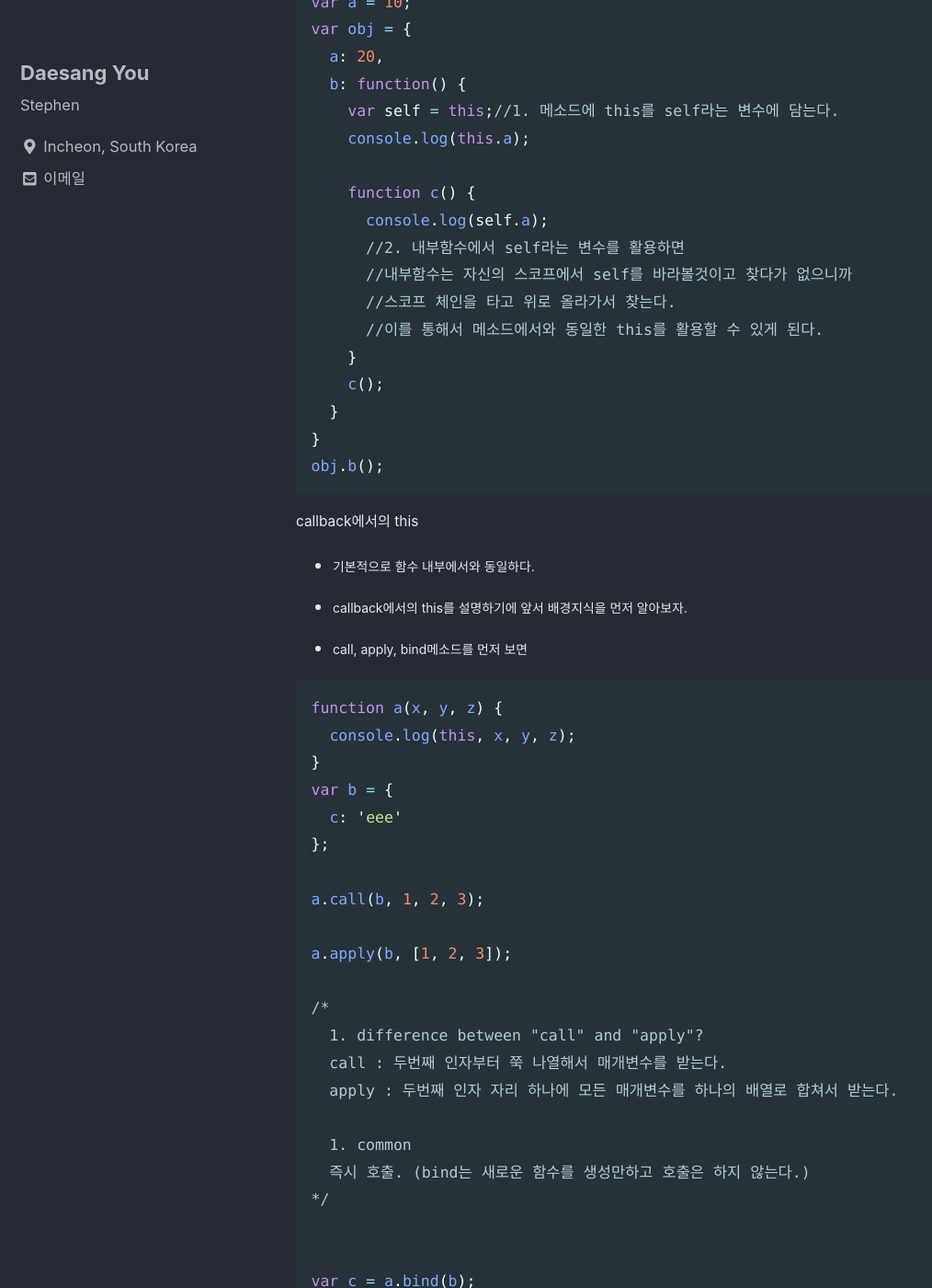
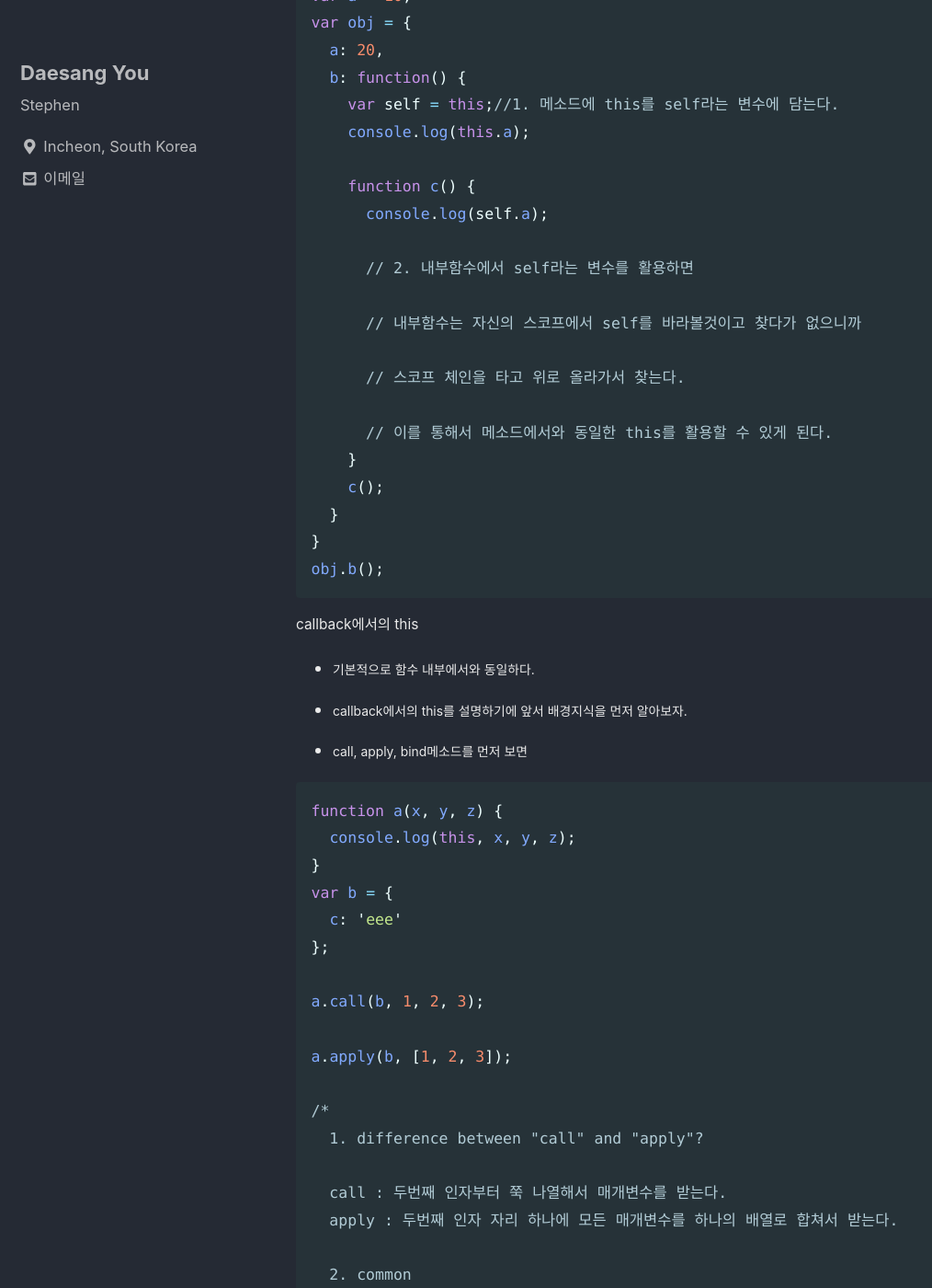
Before and after one commit to eotkd4791/eotkd4791.github.io, a Jekyll site: the page built from _posts/Javascript/2019-11-21-JavaScript06.md, in a window 1280 px wide and 1400 px high, scrolled down 2810 px. Shown: the whole window at 92% size, without its empty margins (0-1014 px from the left). Built offline with Jekyll 4.4.1, drawn with Linux system fonts in a browser that asks for light colours; cached includes are drawn as plain includes; comment, search, counter and statistics services are not loaded; some of the changed text lies outside the part shown.

Commit message:
Update_2019.12.27 Sytax Correction

````diff
--- a/_posts/Javascript/2019-11-21-JavaScript06.md
+++ b/_posts/Javascript/2019-11-21-JavaScript06.md
@@ -74,12 +74,13 @@ a.b.c();
 //this = a.b객체
 ```
 
-- "함수는 (전역객체의) 메소드다" 라고 생각하면 편하다.
-  - 항상 옳지는 않지만, 앞에 어떤 객체가 있다면 그것이 this이고
-  -  아무것도 없다면 window/global이 객체이다.
+"함수는 (전역객체의) 메소드다." 라고 생각하면 편하다. 항상 옳지는 않지만, 앞에 어떤 객체가 있다면 그것이 this이고
 
-- 내부함수에서의 우회법
-메소드 안에서 내부함수가 있을때 그 안에서의 this
+아무것도 없다면 window/global이 객체이다.
+
+*내부함수에서의 우회법*
+
+메소드 안에서 내부함수가 있을 때, 그 안에서의 this
 
 ```js
 var a = 10;
@@ -115,10 +116,14 @@ var obj = {
 
     function c() {
       console.log(self.a);
-      //2. 내부함수에서 self라는 변수를 활용하면
-      //내부함수는 자신의 스코프에서 self를 바라볼것이고 찾다가 없으니까
-      //스코프 체인을 타고 위로 올라가서 찾는다.
-      //이를 통해서 메소드에서와 동일한 this를 활용할 수 있게 된다.
+
+      // 2. 내부함수에서 self라는 변수를 활용하면
+
+      // 내부함수는 자신의 스코프에서 self를 바라볼것이고 찾다가 없으니까
+
+      // 스코프 체인을 타고 위로 올라가서 찾는다.
+
+      // 이를 통해서 메소드에서와 동일한 this를 활용할 수 있게 된다.
     }
     c();
   }
@@ -148,10 +153,11 @@ a.apply(b, [1, 2, 3]);
 
 /*
   1. difference between "call" and "apply"?
+
   call : 두번째 인자부터 쭉 나열해서 매개변수를 받는다.
   apply : 두번째 인자 자리 하나에 모든 매개변수를 하나의 배열로 합쳐서 받는다.
 
-  1. common
+  2. common
   즉시 호출. (bind는 새로운 함수를 생성만하고 호출은 하지 않는다.)
 */
 
@@ -161,12 +167,15 @@ c(1, 2, 3);
 
 var d = a.bind(b, 1, 2);
 d(3);//a를 가지고 새로운 함수를 만들어줘.
-//this는 b가되었으면 좋겠고, 인자에는 1,2를 미리 넣어둘게.
+
+// this는 b가되었으면 좋겠고, 인자에는 1,2를 미리 넣어둘게.
+
 // 그래서 새로 만들 함수는 변수 d에 담아줘.
-//변수d는 함수인데 1,2를 받지 말고 그 뒤의 세번째 인자만 받게해줘.
+
+// 변수d는 함수인데 1,2를 받지 말고 그 뒤의 세번째 인자만 받게해줘.
 
 
-//출력결과는 모두 동일하다
+//출력결과는 모두 동일하다.
 // -> Object { c: "eee"} 1 2 3
 
 /*
@@ -182,7 +191,9 @@ d(3);//a를 가지고 새로운 함수를 만들어줘.
 */
 ```
 
-다시 본론으로 돌아가면
+
+### 다시 본론으로 돌아가면
+
 
 ```js
 var callback = function() {
@@ -192,7 +203,9 @@ var obj = {
   a: 1,
   b: function(cb) {
     cb();
+
     //cb를 받아서 cb를 호출.
+
     //콜백함수는 함수니까 this는 전역객체 window를 나타낸다.
 
     /*
@@ -203,19 +216,24 @@ var obj = {
   }
 };
 obj.b(callback);
+
 //obj.b는 콜백함수를 그대로 받아 실행하는 메소드
 ```
+
 
 ```js
 var callback = function() {
   console.dir(this);
-  //setTimeout의 경우, 콜백에 대한 this를 별도로 처리하고 있지않아서
+
+  //setTimeout의 경우, 콜백에 대한 this를 별도로 처리하고 있지 않아서
+
   //this는 전역객체인 window를 나타낸다.
 };
 var obj = {
   a: 1
 };
 setTimeout(callback, 100);
+
 //setTimeout함수가 this를 처리하는 방식을 개발자가 임의로 바꿀 수는 없으니까
 
 /*
@@ -227,15 +245,16 @@ setTimeout(callback, 100);
 */
 ```
 
-- 이벤트 핸들러의 this가 이벤트가 발생한 DOM객체인 이유
+
+이벤트 핸들러의 this가 이벤트가 발생한 DOM객체인 이유
 
 ```js
 document.body.innerHTML += '<div id="a">클릭하세요</div>';
 
-document.getElementById('a')
-  .addEventListener('click',function() {
+document.getElementById('a').addEventListener('click',function() {
     console.dir(this);
-  })
+});
+
 //addEventListener함수에서 자체적으로 콜백함수를 호출할떄는 DOM객체를 this로 명시했기 때문
 ```
 
````
Also changed, not shown: other parts of _posts/Javascript/2019-11-21-JavaScript06.md (+1 -1 lines), _posts/VueJS/2019-12-16-vue-01.md (+10 -3 lines).
